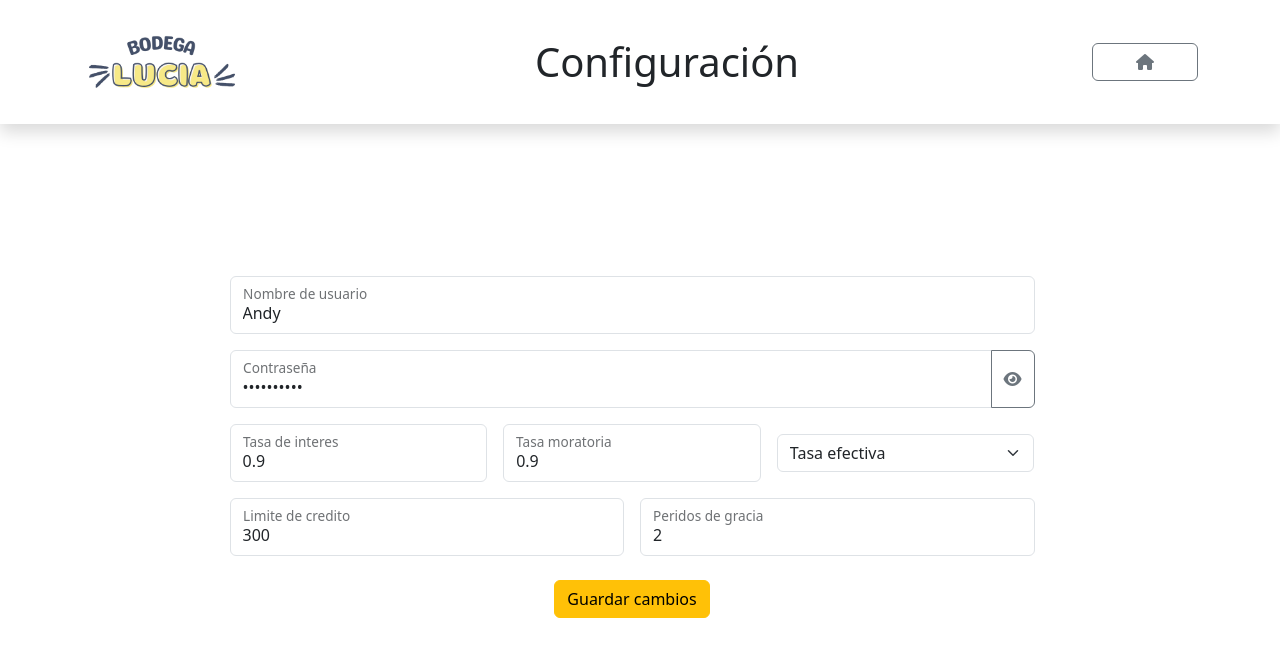
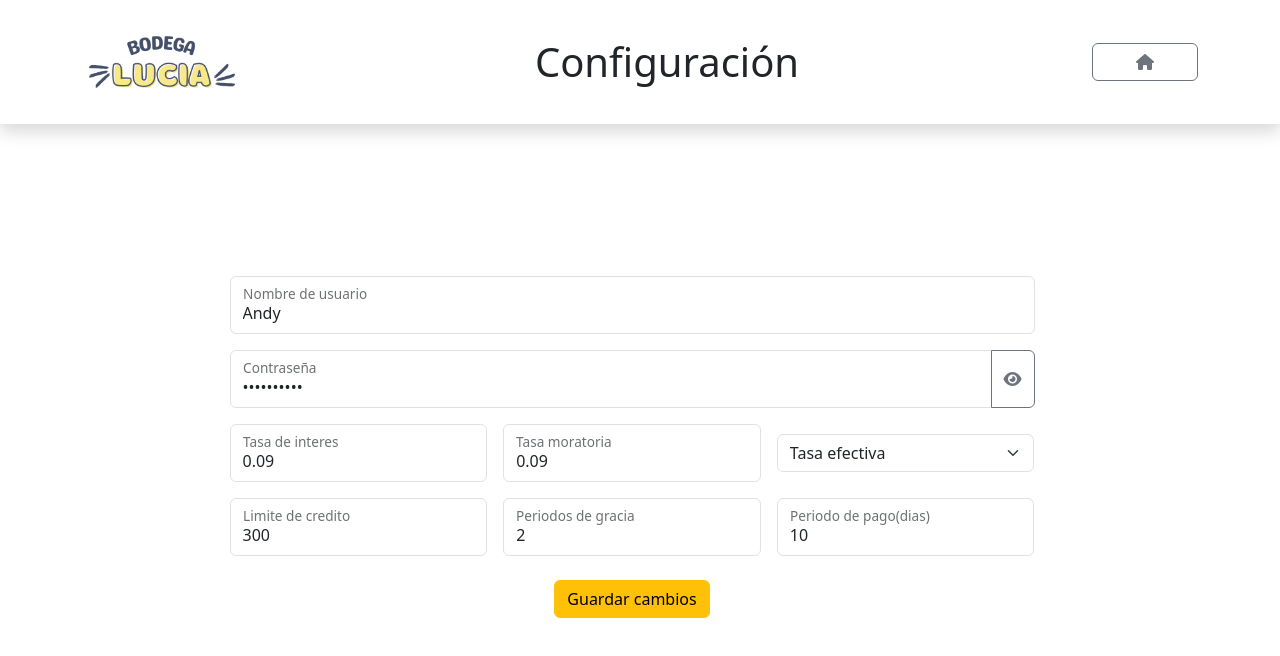
Before and after one commit to JoseCastellanoM/Finanzas, an Angular app: page /configuracion in a window 1280 px wide. Shown: the top 656 px of the page. Built offline with nearby package versions, Linux system fonts and the light colour scheme; data requests are answered from the project's data file.

Commit message:
refactor: refactor of code

```diff
--- a/database.json
+++ b/database.json
@@ -4,9 +4,9 @@
       "id": "1",
       "username": "Andy",
       "password": "andygarcia",
-      "interest_rate": 0.9,
+      "interest_rate": 0.09,
       "interest_type": 2,
-      "moratorium_interest_rate": 0.9,
+      "moratorium_interest_rate": 0.09,
       "credit_limit": 300,
       "grace_periods": 2,
       "payment_time": 10
--- a/src/app/component/cash-register/cash-register.component.html
+++ b/src/app/component/cash-register/cash-register.component.html
@@ -78,7 +78,7 @@
               <div class="row align-items-center g-3">
                 <div class="col-12">
                   <div class="form-floating">
-                    <input type="number" class="form-control" placeholder="Valor de compra" aria-label="valor de compra" [(ngModel)]="this.new_purchase.value">
+                    <input type="number" class="form-control" placeholder="Valor de compra" aria-label="valor de compra" [min]="5" [max]="this.global_user.credit_limit" [(ngModel)]="this.new_purchase.value">
                   <label class="form-label">Valor de compra</label>
                   </div>
                 </div>
--- a/src/app/component/cash-register/cash-register.component.ts
+++ b/src/app/component/cash-register/cash-register.component.ts
@@ -25,7 +25,10 @@ export class CashRegisterComponent {
   new_purchase : Purchase = new Purchase;
 
   constructor(private user_service : UserService, private customer_service : CustomerService, private purchase_service : PurchaseService, private payment_service : PaymentService){
-
+    /* TODO: Validaciones para la caja
+      [ ] El valor de compra no puede ser menor o igual 0
+      [ ] Para anualidad vencida el periodos de pago no puede ser menor o igual a 1
+    */
     this.user_service.getUser("1").subscribe(data => {
       this.global_user = data;
     })
@@ -100,6 +103,10 @@ export class CashRegisterComponent {
           }
         })
 
+        if(!(this.new_purchase.value >= 1)) {
+          console.log("Incorrecto monto de compra")
+        }
+
         if (pendient_payments.length > 0) {
           console.log("Tienes pagos pendientes: ");
           console.log(pendient_payments);
@@ -107,14 +114,13 @@ export class CashRegisterComponent {
         }
 
         if (this.new_purchase.value > credit_limit) {
-          console.log("Your credit limit now is " + credit_limit);
+          console.log("Tu actual limite de credito es: s" + credit_limit);
           return;
         }
 
         // Then we create purchase and payments
         this.purchase_service.createPurchase(this.new_purchase).subscribe(data => {
-          console.log("New purchase created");
-          console.log(data);
+          console.log("Nueva compra creada");
         });
 
         let new_payment : Payment = new Payment;
@@ -130,9 +136,9 @@ export class CashRegisterComponent {
           new_payment.status = false;
           new_payment.date = this.get_last_payment_date(this.selected_customer.payment_date, new Date(Date.now()), this.global_user.payment_time);
           new_payment.date.setDate(new_payment.date.getDate() + ((i + (this.new_purchase.grace_periods == true ? this.global_user.grace_periods : 0)) * this.global_user.payment_time));
-          console.log(new_payment);
+
           this.payment_service.createPayment(new_payment).subscribe(data => {
-            console.log(data);
+
           });
         }
 
--- a/src/app/component/configuration/configuration.component.html
+++ b/src/app/component/configuration/configuration.component.html
@@ -62,17 +62,24 @@
           </div>
         </div>
 
-        <div class="col-6">
+        <div class="col-4">
           <div class="form-floating">
             <input type="number" class="form-control" placeholder="" aria-label="limite de credito" min="20" max="500" [(ngModel)]="this.global_user.credit_limit">
             <label>Limite de credito</label>
           </div>
         </div>
 
-        <div class="col-6">
+        <div class="col-4">
           <div class="form-floating">
             <input type="number" class="form-control" placeholder="" aria-label="periodos de gracia" min="1" max="5" [(ngModel)]="this.global_user.grace_periods">
-            <label>Peridos de gracia</label>
+            <label>Periodos de gracia</label>
+          </div>
+        </div>
+
+        <div class="col-4">
+          <div class="form-floating">
+            <input type="number" class="form-control" placeholder="" aria-label="periodos de pago" min="1" max="30" [(ngModel)]="this.global_user.payment_time">
+            <label>Periodo de pago(dias)</label>
           </div>
         </div>
 
--- a/src/app/component/configuration/configuration.component.ts
+++ b/src/app/component/configuration/configuration.component.ts
@@ -13,15 +13,6 @@ export class ConfigurationComponent {
   global_user : User = new User;
 
   constructor(private user_service : UserService, private router : Router){
-    /* TODO: Validaciones de la configuracion de usuario
-      [ ] El nombre de usuario no puede estar vacio
-      [ ] La nueva contraseña ingresada debe tener minimo 8 caracteres
-      [ ] El valor de la tasa de interes debe estar entre 0 y 1
-      [ ] El valor de la tasa moratoria debe estar entre 0 y 1;
-      [ ] El limite de credito determinado por la aplicación es de 1000so y el credito brindado por la bodega no debe exceder este valor
-      [ ] El limite de periodos de gracia es de 5 y los periodos de gracia otorgados por la bodega no debe superar este valor
-      [x] Se debe guardar correctamente todos los cambios de la bodega
-    */
 
     this.user_service.getUser("1").subscribe(data => {
       this.global_user = data;
@@ -34,6 +25,7 @@ export class ConfigurationComponent {
       && (user.moratorium_interest_rate > 0.08 && user.moratorium_interest_rate < 0.1)
       && (user.credit_limit >= 10 && user.credit_limit <= 500)
       && (user.grace_periods >= 1 && user.grace_periods <= 5)
+      && (user.payment_time >= 1 && user.payment_time <= 30)
     );
   }
 
--- a/src/app/component/customer-register/customer-register.component.html
+++ b/src/app/component/customer-register/customer-register.component.html
@@ -34,15 +34,19 @@
               <label>Telefono</label>
             </div>
           </div>
-          <div class="col.12 form-floating">
-            <input type="number" class="form-control" placeholder="DNI" aria-label="dni" [(ngModel)]="new_customer.dni">
+          <div class="col.12">
+            <div class="form-floating">
+              <input type="number" class="form-control" placeholder="DNI" aria-label="dni" [(ngModel)]="new_customer.dni">
             <label>DNI</label>
+            </div>
           </div>
-          <div class="col-12 form-floating">
-            <input type="date" class="form-control" placeholder="Fecha de pago" aria-label="fecha de pago" [min]="min_date | date: 'yyyy-MM-dd'" [max]="max_date | date: 'yyyy-MM-dd'" [(ngModel)]="new_customer.payment_date">
-            <label>Fecha de pago</label>
+          <div class="col-12">
+            <div class="form-floating">
+              <input type="date" class="form-control" placeholder="Fecha de pago" aria-label="fecha de pago" [min]="min_date | date: 'yyyy-MM-dd'" [max]="max_date | date: 'yyyy-MM-dd'" [(ngModel)]="new_customer.payment_date">
+              <label>Fecha de pago</label>
+            </div>
           </div>
-          <div class="col-12 form-floating">
+          <div class="col-12">
             <button type="submit" class="btn btn-warning w-100" (click)="register_customer()">Registrar</button>
           </div>
         </div>
--- a/src/app/component/customer-register/customer-register.component.ts
+++ b/src/app/component/customer-register/customer-register.component.ts
@@ -17,18 +17,11 @@ export class CustomerRegisterComponent {
 
 
   constructor(private customer_service : CustomerService, private user_service : UserService) {
-    /* TODO: Validaciones en le registro del cliente
-      TODO Setup inputs with their respective label
-      [ ] Debe ser ingresado el nombre. Debe ser diferente de ""
-      [ ] El dni debe estar entre 10000000 y 99999999
-      [ ] El telefono debe estar entre 900000000 y 999999999
-      [ ] La fecha no puede exceder la actual
-      [x] Se debe registrar correctamente el nuevo cliente
-    */
+
     this.new_customer = new Customer;
     this.user_service.getUser("1").subscribe(data => {
       this.global_user = data;
-      this.min_date.setDate(this.min_date.getDate() - this.global_user.payment_time);
+      this.min_date = new Date(this.min_date.getTime() - (this.global_user.payment_time * 24 * 60 * 60 * 1000))
     })
   }
 
--- a/src/app/component/login/login.component.html
+++ b/src/app/component/login/login.component.html
@@ -8,9 +8,7 @@
       <div class="col col-auto">
         <div class="display-6 fw-medium">Bodega Lucia</div>
       </div>
-      <div class="col col-auto">
-        <button type="menu" class="btn btn-outline-secondary" [routerLink]="['/configuracion']"><i class="fa-solid fa-gear" style="width: 5rem;"></i></button>
-      </div>
+      <div class="col col-2"></div>
     </div>
     <div class="row spacer-3"></div>
   </div>
```
